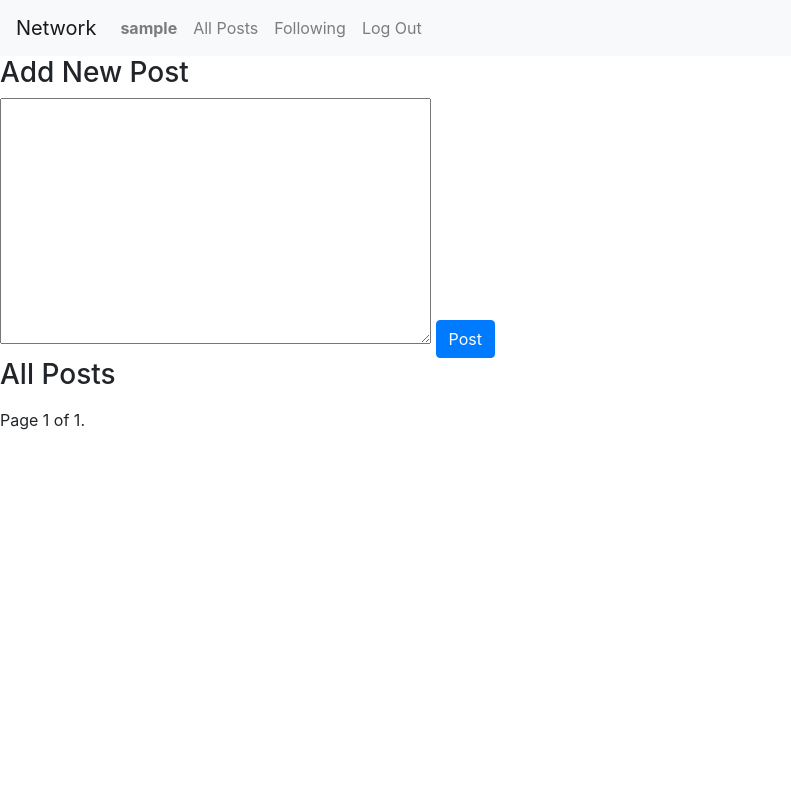
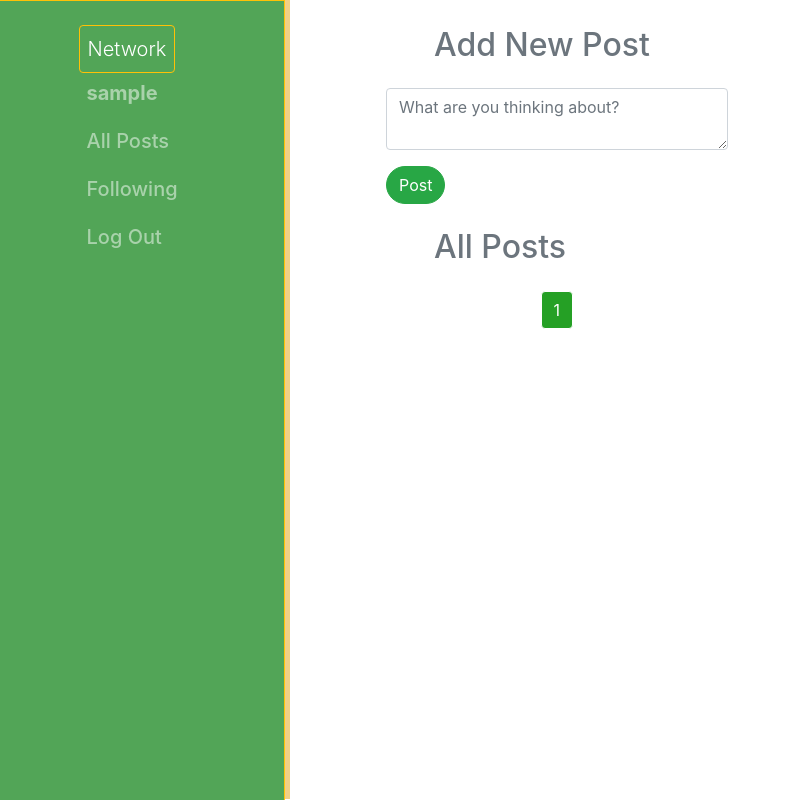
Before and after one commit to TanyaShelest/CS50Web_2020_Project4, a Django app: page / in a window 1280 px wide. Shown: the whole page, without its empty margins (0-791 px from the left). Run offline with Django 3.2, Linux system fonts and the light colour scheme; the visitor is signed in with stand-in values (Sample User, id 1); data that the repository does not hold is empty; some libraries are stand-ins or nearby versions.

Commit message:
Change CSS

```diff
--- a/network/static/network/app.js
+++ b/network/static/network/app.js
@@ -17,8 +17,8 @@ function getCookie(cname) {
 function showEditForm(postContainer, postId) {
   let editForm = `<form action="/edit_post/${postId}" method="put" id="editForm">
                     <textarea name="body" cols="40" rows="10" id="editPost"></textarea>
-                        <input class="btn btn-primary" id="saveChanges" data-id="${postId}" type="submit" value="Save">
-                        <input class="btn btn-primary" id="cancelChanges" type="submit" value="Cancel">
+                        <input class="btn btn-success rounded-pill" id="saveChanges" data-id="${postId}" type="submit" value="Save">
+                        <input class="btn btn-outline-success rounded-pill" id="cancelChanges" type="submit" value="Cancel">
                     </form>`
   postContainer.insertAdjacentHTML("beforeend", editForm)
   let newText = postContainer.querySelector("#editPost")
@@ -69,7 +69,6 @@ function editPost(event) {
     })
 }
 
-
 let likeIcons = document.querySelectorAll("ion-icon")
 likeIcons.forEach((likeIcon) =>
   likeIcon.addEventListener("click", (event) => {
@@ -87,16 +86,16 @@ likeIcons.forEach((likeIcon) =>
       body: JSON.stringify({ data: postId }),
     })
       .then((response) => response.text())
-      .then(text => {
+      .then((text) => {
         try {
-            const data = JSON.parse(text)
-            likesCounter.innerText = data["number_of_likes"]
-            likeIcon.classList.toggle("active")
-        } catch(error) {
-            alert("Something went wrong")
+          const data = JSON.parse(text)
+          likesCounter.innerText = data["number_of_likes"]
+          likeIcon.classList.toggle("active")
+        } catch (error) {
+          alert("Something went wrong")
         }
       })
-  })
+  }),
 )
 
 function follow(event) {
@@ -111,7 +110,7 @@ function follow(event) {
     body: JSON.stringify({ data: event.target.dataset.user_profile }),
   })
     .then((response) => response.json())
-    .then((event.target.value = "unfollow"))
+    .then((event.target.value = "Unfollow"))
 }
 
 function unfollow(event) {
@@ -126,14 +125,13 @@ function unfollow(event) {
     body: JSON.stringify({ data: event.target.dataset.user_profile }),
   })
     .then((response) => response.json())
-    .then((event.target.value = "follow"))
+    .then((event.target.value = "Follow"))
 }
 
 document.querySelector("form#newPost").addEventListener("submit", (event) => {
   event.preventDefault()
   const csrftoken = getCookie("csrftoken")
   let formData = event.target.parentElement.querySelector("textarea")
-
   let posts = document.querySelector("#posts")
 
   fetch("http://127.0.0.1:8000/new_post", {
@@ -161,7 +159,10 @@ document.querySelector("form#newPost").addEventListener("submit", (event) => {
       editButton.textContent = "Edit"
 
       editButton.setAttribute("href", "#")
-      editButton.setAttribute("class", "btn btn-sm btn-primary edit-post")
+      editButton.setAttribute(
+        "class",
+        "btn btn-sm btn-success rounded-pill edit-post",
+      )
       editButton.setAttribute("onclick", "editPost(event)")
       editButton.setAttribute("data-post_id", "data.id")
       newPostContainer.append(author, createdAt, postBody, editButton)
--- a/network/static/network/styles.css
+++ b/network/static/network/styles.css
@@ -1,19 +1,18 @@
-#posts {
-    max-width: 50%;
-}
-
 .large-font{
     font-size:xxx-large;
   }
+
 .top-20{
   position:relative;
   top:20vh;
 }
+
 ion-icon.active{
   animation:like 0.5s 1;
-    fill:red;
+  fill:rgb(78, 78, 78);
   stroke:none;
 }
+
 ion-icon{
   fill:transparent;
   stroke:black;
@@ -26,3 +25,39 @@
   90%   { transform: scale(1.2); }
   100% { transform: scale(1.1); }
 }
+
+a, a:hover {
+  color:darkgreen;
+}
+
+.page-content {
+  display: table;
+}
+
+.sidebar {
+  background: #52a557;
+  display: table-cell;
+  height: 100vh;
+  width: 300px;
+  box-shadow: 5px -1px 0px 0px rgba(231,166,26,0.53);
+}
+
+.page-link {
+  background-color: rgb(37, 160, 37) !important;
+}
+
+.page-link.active {
+  border-color: white !important;
+}
+
+.pagination a {
+  color: white;
+}
+
+.pagination a:hover {
+  color: #87eba8;
+}
+
+.page-link:hover {
+  background-color: darkgreen !important;
+}
--- a/network/templates/network/index.html
+++ b/network/templates/network/index.html
@@ -1,32 +1,28 @@
 {% extends "network/layout.html" %}
 
 {% block body %}
-
-    {% if messages %}
-        {% for message in messages %}
-        <div{% if message.tags %} class="alert alert-{{ message.tags }} alert-dismissible fade show" role="alert"{% endif %}>{{ message }}
-            <button type="button" class="close" data-dismiss="alert" aria-label="Close">
-              <span aria-hidden="true">&times;</span>
-            </button>
+<div class="container mx-5 justify-content-center">
+    <div class="col-10 ml-2">
+        {% if user.is_authenticated %}
+        <h2 class="mx-5 my-4">Add New Post</h2>
+        <div class="">
+            <form action="{% url 'new_post' %}" id="newPost" method="post">
+                {% csrf_token %}
+                <textarea class="form-control" name="body" required
+                    placeholder="What are you thinking about?"></textarea>
+                <input class="btn btn-success rounded-pill mt-3" type="submit" value="Post">
+            </form>
         </div>
-        {% endfor %}
         {% endif %}
 
-    {% if user.is_authenticated %}
-    <h3>Add New Post</h3>
-    <form action="{% url 'new_post' %}" id="newPost" method="post">
-        {% csrf_token %}
-        <textarea name="body" cols="40" rows="10" required></textarea>
-        <input class="btn btn-primary" type="submit" value="Post">
-    </form>
-    {% endif %}
-
-    <h3>All Posts</h3>
-    <ul id="posts">
+        <h2 class="mx-5 my-4">All Posts</h2>
+        <ul class="list-group" id="posts">
             {% for post in posts %}
-            <li>
+            <li class="list-group-item bg-light mb-2">
                 <div class="post-container" data-post_id={{ post.id }}>
-                    <p><a href="{% url 'profile' username=post.author.username %}">{{ post.author.username }}</a></p>
+                    <p>
+                        <a href="{% url 'profile' username=post.author.username %}" class="h5">{{ post.author.username}}</a>
+                    </p>
                     <small>{{ post.created_at }}</small>
                     <div class="post-body">{{ post.body }}</div>
                     <small class="likes-counter">{{ post.number_of_likes }} </small>
@@ -40,28 +36,32 @@
                         </ion-icon>
                     {% endif %}
                     {% if post.author == user %}
-                    <a href="#" class="btn btn-sm btn-primary edit-post" data-post_id={{ post.id }} onclick="editPost(event)">Edit</a>
+                        <a href="#" class="btn btn-md btn-success rounded-pill m-2 edit-post" data-post_id={{ post.id }}
+                        onclick="editPost(event)">Edit</a>
                     {% endif %}
                 </div>
             </li>
             {% endfor %}
         </ul>
-
-    <div class="pagination">
-        <span class="step-links">
+        <ul class="pagination justify-content-center">
             {% if posts.has_previous %}
-                <a href="?page=1">&laquo; first</a>
-                <a href="?page={{ posts.previous_page_number }}">previous</a>
+                {% if posts.previous_page_number == 1 %}
+                    <li class="page-item"><a href="?page=1" class="page-link">&laquo;</a></li>
+                {% else %}
+                    <li class="page-item"><a href="?page=1" class="page-link">&laquo;</a></li>
+                    <li class="page-item"><a href="?page={{ posts.previous_page_number }}" class="page-link">&lsaquo;</a></li>
                 {% endif %}
-
-            <span class="current">
-                Page {{ posts.number }} of {{ posts.paginator.num_pages }}.
-            </span>
-
+            {% endif %}
+            <li class="page-item active"><a href="?page={{ posts.number }}" class="page-link active">{{ posts.number}}</a></li>
             {% if posts.has_next %}
-                <a href="?page={{ posts.next_page_number }}">next</a>
-                <a href="?page={{ posts.paginator.num_pages }}">last &raquo;</a>
+                {% if posts.next_page_number == posts.paginator.num_pages %}
+                    <li class="page-item"><a href="?page={{ posts.paginator.num_pages }}" class="page-link"> &raquo;</a></li>
+                {% else %}
+                    <li class="page-item"><a href="?page={{ posts.next_page_number }}" class="page-link">&rsaquo;</a></li>
+                    <li class="page-item"><a href="?page={{ posts.paginator.num_pages }}" class="page-link">&raquo;</a></li>
                 {% endif %}
-        </span>
+            {% endif %}
+        </ul>
+    </div>
 </div>
 {% endblock %}
--- a/network/templates/network/layout.html
+++ b/network/templates/network/layout.html
@@ -1,53 +1,65 @@
 {% load static %}
-
 <!DOCTYPE html>
 <html lang="en">
 <head>
     <title>{% block title %}Social Network{% endblock %}</title>
-        <link rel="stylesheet" href="https://stackpath.bootstrapcdn.com/bootstrap/4.4.1/css/bootstrap.min.css" integrity="sha384-Vkoo8x4CGsO3+Hhxv8T/Q5PaXtkKtu6ug5TOeNV6gBiFeWPGFN9MuhOf23Q9Ifjh" crossorigin="anonymous">
+    <link rel="stylesheet" href="https://stackpath.bootstrapcdn.com/bootstrap/4.4.1/css/bootstrap.min.css"
+        integrity="sha384-Vkoo8x4CGsO3+Hhxv8T/Q5PaXtkKtu6ug5TOeNV6gBiFeWPGFN9MuhOf23Q9Ifjh" crossorigin="anonymous">
     <link href="{% static 'network/styles.css' %}" rel="stylesheet">
 </head>
 <body>
-
-        <nav class="navbar navbar-expand-lg navbar-light bg-light">
-            <a class="navbar-brand" href="#">Network</a>
-            <div>
-              <ul class="navbar-nav mr-auto">
+    <div class="row page-content">
+        <div class="sidebar border col-3 py-3 border-warning border-top-o border-bottom-0">
+            <nav class="navbar nav navbar-expand-lg sticky-top navbar-dark justify-content-center">
+                <ul class="navbar-nav flex-column nav">
+                    <li class="nav-item">
+                        <a class="navbar-brand display-2 border border-warning rounded p-2"
+                            href="{% url 'index' %}">Network</a>
+                    </li>
                     {% if user.is_authenticated %}
                     <li class="nav-item">
-                        <a class="nav-link" href="{% url 'profile' username=user.username %}"><strong>{{ user.username }}</strong></a>
+                        <a class="nav-link h5" href="{% url 'profile' username=user.username %}">
+                            <strong>{{user.username }}</strong>
+                        </a>
                     </li>
                     {% endif %}
                     <li class="nav-item">
-                  <a class="nav-link" href="{% url 'index' %}">All Posts</a>
+                        <a class="nav-link h5" href="{% url 'index' %}">All Posts</a>
                     </li>
                     {% if user.is_authenticated %}
                     <li class="nav-item">
-                        <a class="nav-link" href="{% url 'following' %}">Following</a>
+                        <a class="nav-link h5" href="{% url 'following' %}">Following</a>
                     </li>
                     <li class="nav-item">
-                        <a class="nav-link" href="{% url 'logout' %}">Log Out</a>
+                        <a class="nav-link h5" href="{% url 'logout' %}">Log Out</a>
                     </li>
                     {% else %}
                     <li class="nav-item">
-                        <a class="nav-link" href="{% url 'login' %}">Log In</a>
+                        <a class="nav-link h5" href="{% url 'login' %}">Log In</a>
                     </li>
                     <li class="nav-item">
-                        <a class="nav-link" href="{% url 'register' %}">Register</a>
+                        <a class="nav-link h5" href="{% url 'register' %}">Register</a>
                     </li>
                     {% endif %}
                 </ul>
+            </nav>
         </div>
-          </nav>
 
-        <div class="body">
+        <div class="main container text-secondary mt-3">
             {% block body %}
             {% endblock %}
         </div>
+    </div>
     {% block script %}
-        <script src="https://code.jquery.com/jquery-3.2.1.slim.min.js" integrity="sha384-KJ3o2DKtIkvYIK3UENzmM7KCkRr/rE9/Qpg6aAZGJwFDMVNA/GpGFF93hXpG5KkN" crossorigin="anonymous"></script>
-        <script src="https://cdn.jsdelivr.net/npm/popper.js@1.12.9/dist/umd/popper.min.js" integrity="sha384-ApNbgh9B+Y1QKtv3Rn7W3mgPxhU9K/ScQsAP7hUibX39j7fakFPskvXusvfa0b4Q" crossorigin="anonymous"></script>
-        <script src="https://cdn.jsdelivr.net/npm/bootstrap@4.0.0/dist/js/bootstrap.min.js" integrity="sha384-JZR6Spejh4U02d8jOt6vLEHfe/JQGiRRSQQxSfFWpi1MquVdAyjUar5+76PVCmYl" crossorigin="anonymous"></script>
+    <script src="https://code.jquery.com/jquery-3.2.1.slim.min.js"
+        integrity="sha384-KJ3o2DKtIkvYIK3UENzmM7KCkRr/rE9/Qpg6aAZGJwFDMVNA/GpGFF93hXpG5KkN"
+        crossorigin="anonymous"></script>
+    <script src="https://cdn.jsdelivr.net/npm/popper.js@1.12.9/dist/umd/popper.min.js"
+        integrity="sha384-ApNbgh9B+Y1QKtv3Rn7W3mgPxhU9K/ScQsAP7hUibX39j7fakFPskvXusvfa0b4Q"
+        crossorigin="anonymous"></script>
+    <script src="https://cdn.jsdelivr.net/npm/bootstrap@4.0.0/dist/js/bootstrap.min.js"
+        integrity="sha384-JZR6Spejh4U02d8jOt6vLEHfe/JQGiRRSQQxSfFWpi1MquVdAyjUar5+76PVCmYl"
+        crossorigin="anonymous"></script>
     <script type="module" src="https://unpkg.com/ionicons@5.5.2/dist/ionicons/ionicons.esm.js"></script>
     <script nomodule src="https://unpkg.com/ionicons@5.5.2/dist/ionicons/ionicons.js"></script>
     <script src="{% static 'network/app.js' %}"></script>
--- a/network/views.py
+++ b/network/views.py
@@ -35,7 +35,7 @@ def new_post(request):
             "body": post.body,
             "author": post.author.username,
             "created_at": post.created_at.strftime("%B %d, %Y, %H:%M")
-            }
+        }
         return JsonResponse(post_obj, status=202)
 
     else:
@@ -160,7 +160,6 @@ def follow(request):
         user_profile = Profile.objects.get(id=user_profile_id)
         request_user_profile.follows.add(user_profile)
 
-
         return JsonResponse({"message": "Ok"}, status=202)
     else:
         return JsonResponse({"message": "Must be POST request"}, status=403)
```
Also changed, not shown: network/templates/network/following.html (+37 -15 lines), network/templates/network/login.html (+5 -11 lines), network/templates/network/profile.html (+35 -9 lines), network/templates/network/register.html (+11 -13 lines). Lines whose indentation alone changed are shown as unchanged.
